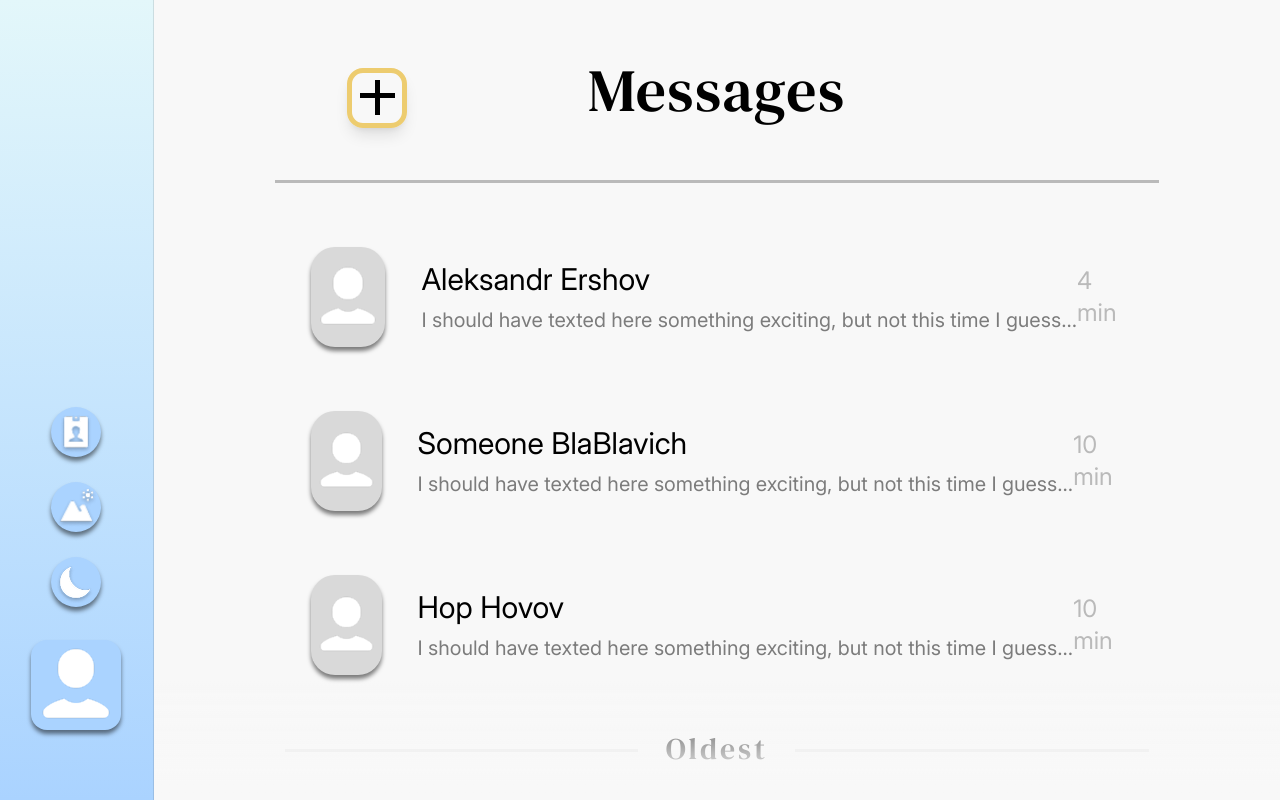
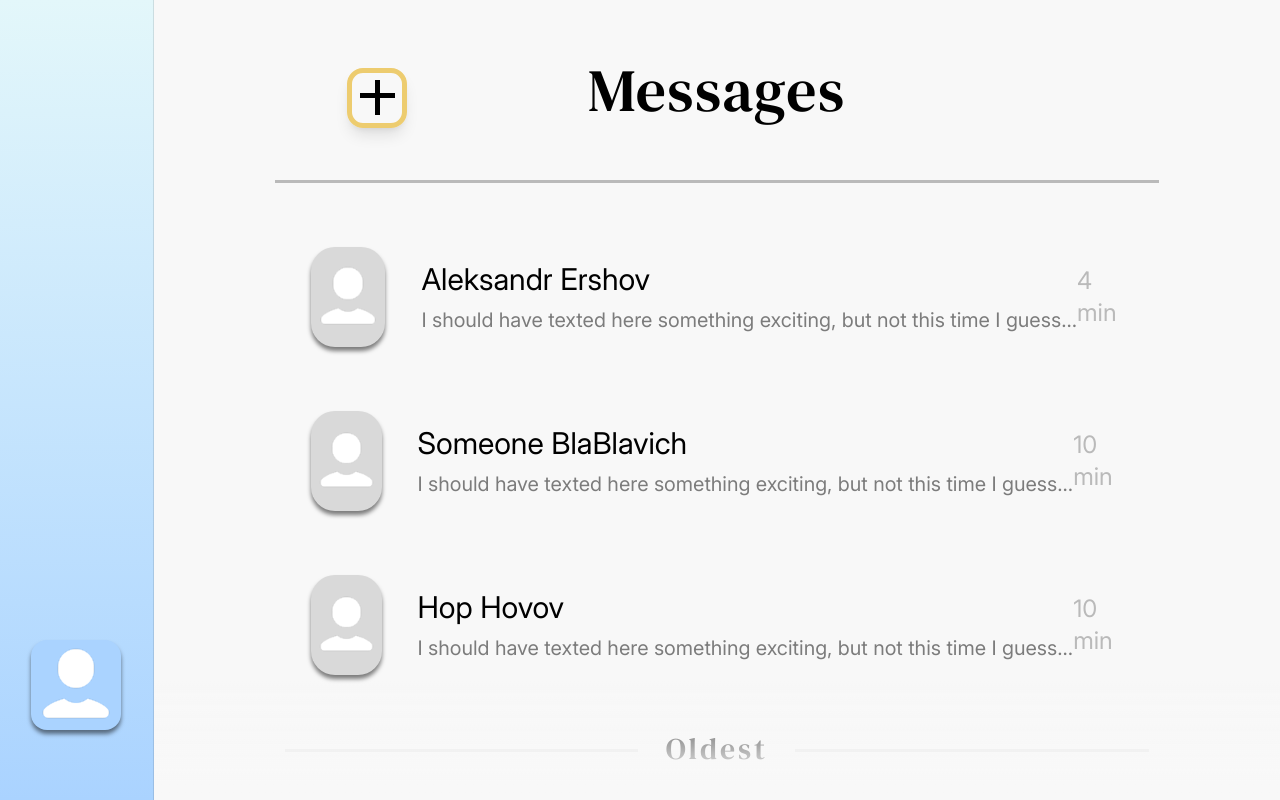
Before and after one commit to AleksandrRise/SkyChat, a React (Vite) app in the folder SkyChat/: page / in a window 1280 px wide. Built offline with nearby package versions, Linux system fonts and the light colour scheme.

Commit message:
Added an animation to user's profile button, however, it appears to be poorly performed and will demand an update in the long run

```diff
--- a/SkyChat/src/assets/globals.css
+++ b/SkyChat/src/assets/globals.css
@@ -84,5 +84,4 @@
     .addBtnProps:hover::after { /* Vertical Line */
         @apply bg-white
     }
-
 }
--- a/SkyChat/src/pages/HomeScreen/Aside.tsx
+++ b/SkyChat/src/pages/HomeScreen/Aside.tsx
@@ -2,38 +2,47 @@ import bgImg from "../../assets/images/aside/Landscape.png"
 import moonImg from "../../assets/images/aside/Moon Symbol.png"
 import nameImg from "../../assets/images/aside/Name Tag.png"
 import defaultPhoto from "../../assets/images/Person.png"
+import { useState } from "react"
 
 export default function Aside() {
 
+    const [isShown, setIsShown] = useState(false)
+
     const classProps = (type: string): string => {
-        const props: string = `bg-primary shadow-icons flex justify-center items-center`
+        const props: string = `bg-primary shadow-icons flex justify-center items-center cursor-pointer
+        hover:scale-110 transition-transform duration-300`
 
         if (type === "profile") {
-            return `${props} w-22.5 h-22.5 rounded-2xl`
+            return `${props} w-22.5 h-22.5 rounded-2xl active:scale-105 active:duration-100 z-1`
         }
-        return `${props} w-12.5 h-12.5 rounded-full hover:scale-110 transition-transform
-        duration-300 active:opacity-50`
+        return `${props} w-12.5 h-12.5 rounded-full active:opacity-50 mb-3 absolute`
+    }
+
+    function showIcons(): void {
+        setIsShown(prevShown => !prevShown)
     }
 
     return <aside className="
-        w-45 h-full flex flex-col justify-end items-center bg-gradient-to-t
+        w-45 bg-gradient-to-t
         from-primary to-secondary border-r-1 border-black/10">
 
-        <button className={`${classProps("icon")}`}>
+        <div className="mx-auto h-full flex flex-col justify-end items-center pb-17.5 relative">
+            <button className={`${classProps("icon")} ${isShown && "-translate-y-62.5"}`}>
                 <img src={nameImg} className="w-11 h-11 mt-1"/>
             </button>
-        <button className={`${classProps("icon")} my-6.25`}>
+            <button className={`${classProps("icon")} ${isShown && "-translate-y-45"}`}>
                 <img src={bgImg} className="w-11 h-11 mt-1"/>
             </button>
-        <button className={`${classProps("icon")}`}>
+            <button className={`${classProps("icon")} ${isShown && "-translate-y-27.5"}`}>
                 <img src={moonImg} className="w-12 h-12 mt-1"/>
             </button>
-        <button id="aside__profile" className={`mb-17.5 mt-8.25
-            ${classProps("profile")}`}>
-            <figure>
+
+            <button id="aside__profile" className={`${classProps("profile")}`} onClick={showIcons}>
+                <figure className="z-2">
                     <img src={defaultPhoto} alt="Profile Photo" />
                 </figure>
             </button>
+        </div>
 
     </aside>
 }
```
Lines whose indentation alone changed are shown as unchanged.
